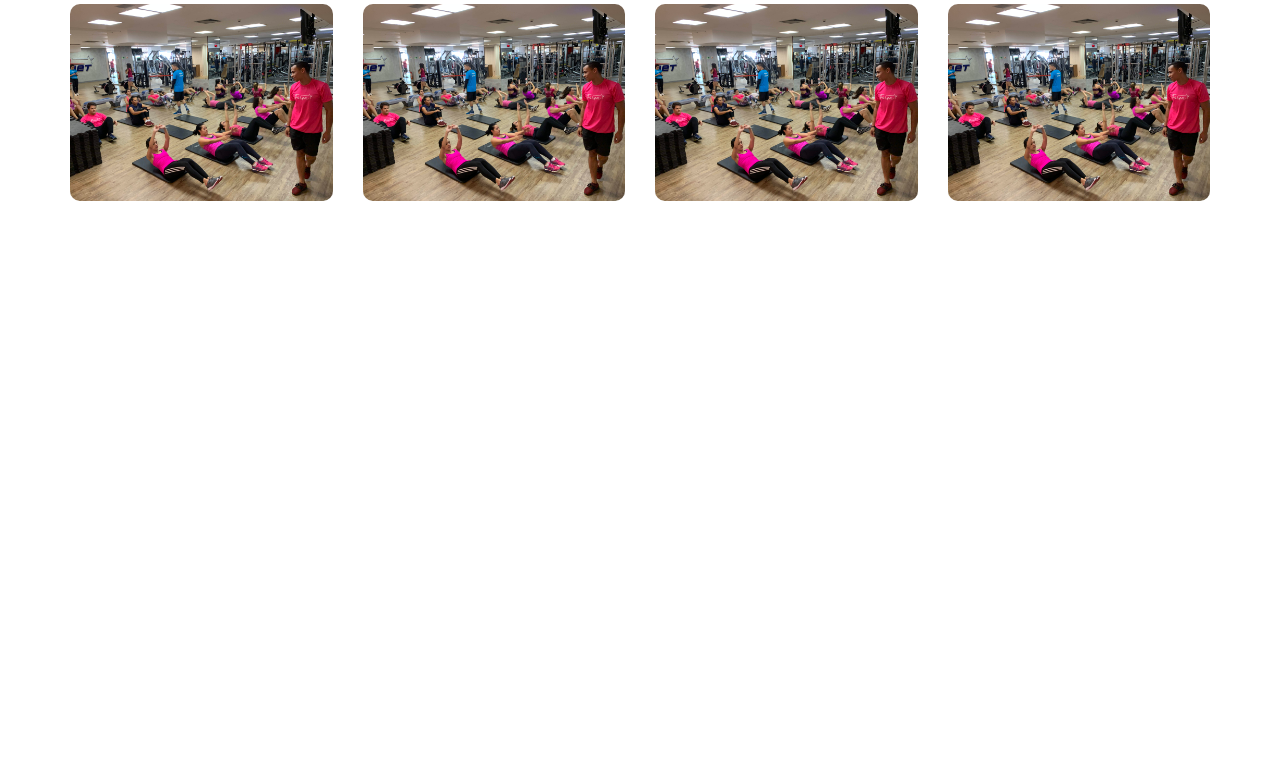
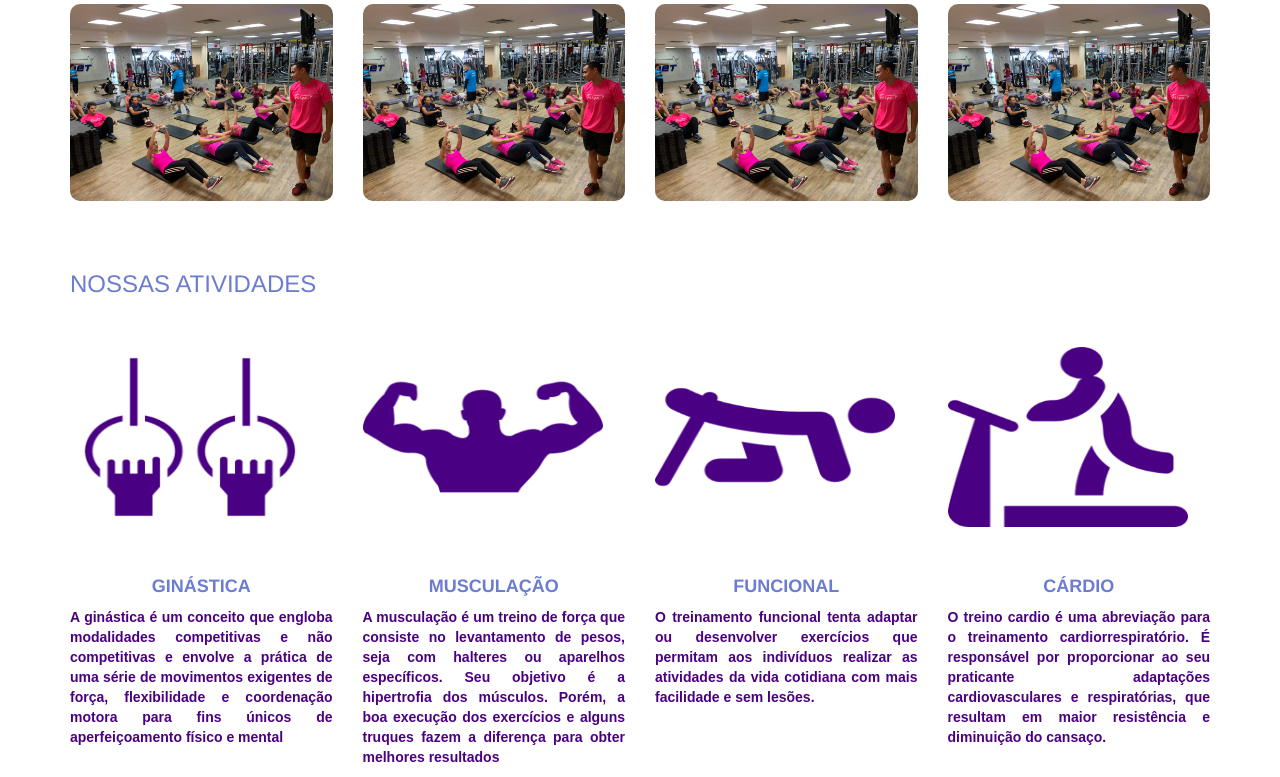
Before and after one commit to odenilsonmarques/academia, a PHP site: page /home.php in a window 1280 px wide. Shown: the part 509-1286 px from the top of the page. Before the commit the page ends 710 px from the top, so only its background shows below. Run offline with PHP 8.4, Linux system fonts and the light colour scheme.

Commit message:
está sendo desenvolvido a section relacionada as atividade praticadas na academia

```diff
--- a/assets/css/styleBody.css
+++ b/assets/css/styleBody.css
@@ -91,3 +91,25 @@
     border-radius: 10px;
     border: none;
 }
+
+.atividadeFisica{
+    background-color:none;
+    border:none;
+}
+.subAtividadeFisica img{
+    margin-top: 40px;
+    margin-bottom: 50px;
+    height: 180px;
+    width: 240px;
+}
+
+.subAtividadeFisica h4{
+    color: #6c7cd0;
+    font-weight: bold;
+}
+.subAtividadeFisica p{
+    text-align: justify;
+    font-size: 14px;
+    color: #4B0082;
+    font-family: Arial, Helvetica, sans-serif;
+}
--- a/home.php
+++ b/home.php
@@ -65,6 +65,7 @@
                 <div class="row">
                     <div class="col-lg-3 subPortifolio">
                         <img src="assets/img/academia1.jpg" class="img-responsive">
+
                     </div>
                     <div class="col-lg-3 subPortifolio">
                         <img src="assets/img/academia1.jpg" class="img-responsive">
@@ -79,6 +80,35 @@
             </div>
         </div>
     </section>
+    <section>
+        <div class="container-fluid atividadeFisica">
+            <div class="container">
+                <h3>NOSSAS ATIVIDADES</h3>
+                <div class="row">
+                    <div class="col-lg-3 subAtividadeFisica text-center ">
+                        <img src="assets/img/ginastica04.png" class="img-responsive">
+                        <h4>GINÁSTICA</h4>
+                        <p>A ginástica é um conceito que engloba modalidades competitivas e não competitivas e envolve a prática de uma série de movimentos exigentes de força, flexibilidade e coordenação motora para fins únicos de aperfeiçoamento físico e mental</p>
+                    </div>
+                    <div class="col-lg-3 subAtividadeFisica text-center ">
+                        <img src="assets/img/musculo03.png" class="img-responsive  text-center">
+                        <h4>MUSCULAÇÃO</h4>
+                        <p>A musculação é um treino de força que consiste no levantamento de pesos, seja com halteres ou aparelhos específicos. Seu objetivo é a hipertrofia dos músculos. Porém, a boa execução dos exercícios e alguns truques fazem a diferença para obter melhores resultados</p>
+                    </div>
+                    <div class="col-lg-3 subAtividadeFisica text-center ">
+                        <img src="assets/img/funcional.png" class="img-responsive">
+                        <h4>FUNCIONAL</h4>
+                        <p>O treinamento funcional tenta adaptar ou desenvolver exercícios que permitam aos indivíduos realizar as atividades da vida cotidiana com mais facilidade e sem lesões.</p>
+                    </div>
+                    <div class="col-lg-3 subAtividadeFisica text-center ">
+                        <img src="assets/img/esteira.png" class="img-responsive">
+                        <h4>CÁRDIO</h4>
+                        <p>O treino cardio é uma abreviação para o treinamento cardiorrespiratório. É responsável por proporcionar ao seu praticante adaptações cardiovasculares e respiratórias, que resultam em  maior resistência e diminuição do cansaço.</p>
+                    </div>
+                </div>
+            </div>
+        </div>
+    </section>
     <script type="text/javascript" src="assets/js/jquery-3.1.1.min.js"></script>
     <script type="text/javascript" src="assets/js/bootstrap.min.js"></script>
 </body>
```
Also changed, not shown: assets/img/esteira.png (added), assets/img/funcional.png (added), assets/img/funcional02.png (added), assets/img/ginastica.png (added), assets/img/ginastica01.png (added), assets/img/ginastica02.png (added), assets/img/ginastica04.png (added), assets/img/musculo03.png (added), assets/img/musculos.png (added), assets/img/musculos02.png (added).
